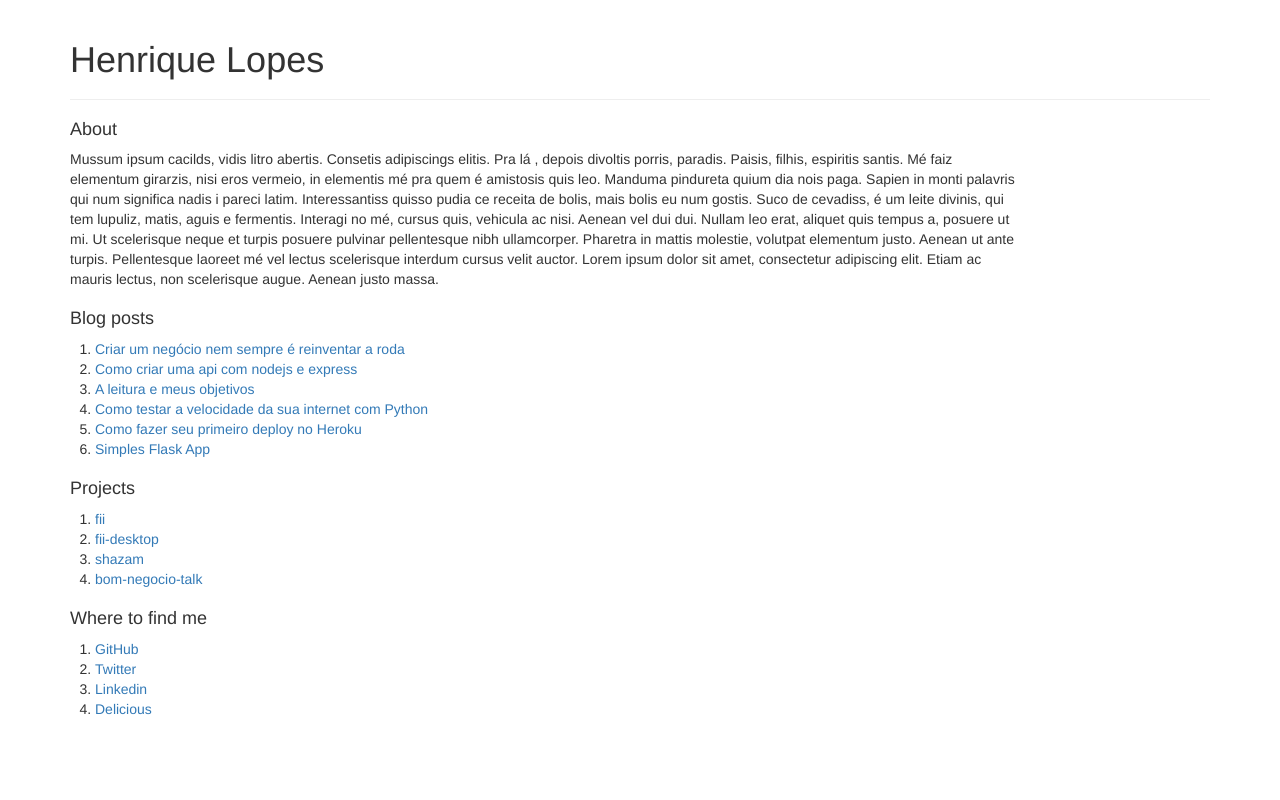
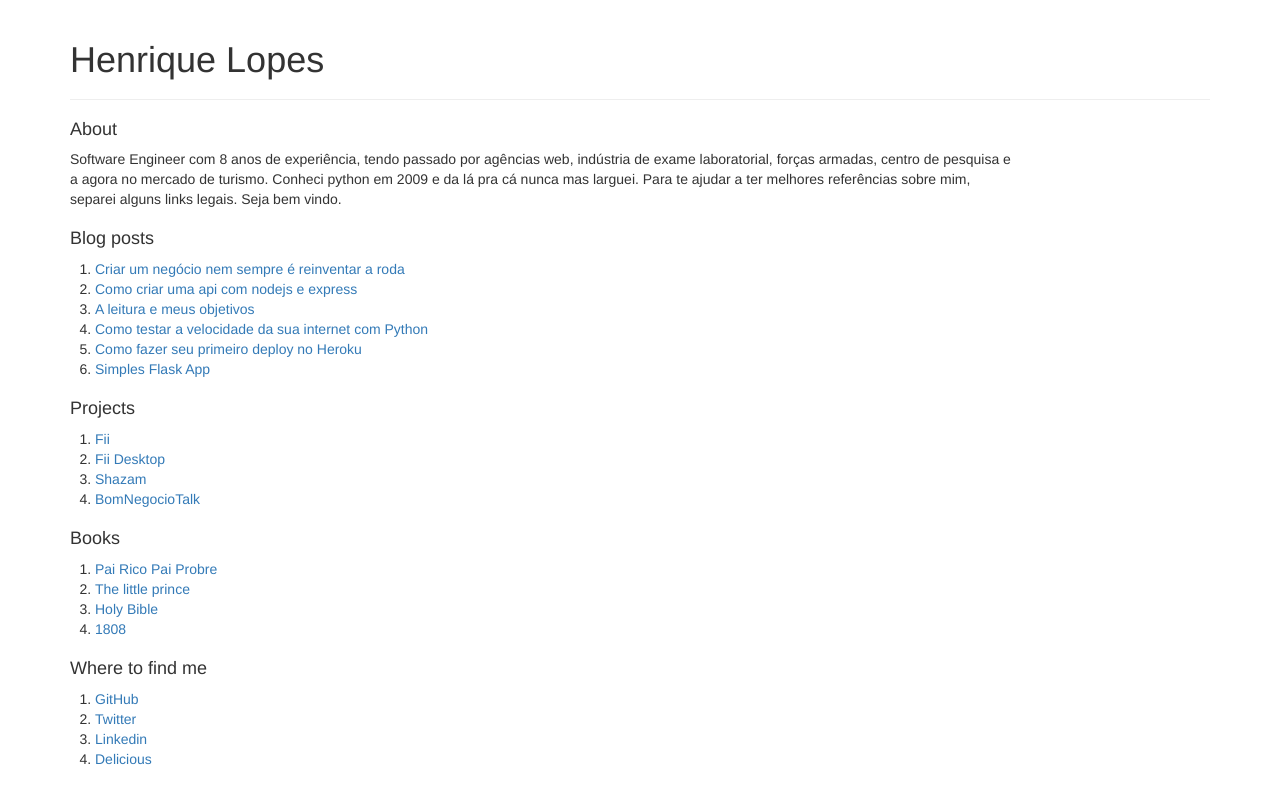
Before and after one commit to riquellopes/rlopes, a Flask app: page / in a window 1280 px wide. Run offline with Flask 2, Linux system fonts and the light colour scheme; some libraries are stand-ins or nearby versions.

Commit message:
add description

```diff
--- a/app.py
+++ b/app.py
@@ -1,12 +1,15 @@
 from flask import Flask, render_template
 from flask_frozen import Freezer
+from flask.ext.cache import Cache
 
 app = Flask(__name__)
 app.config.from_object("config")
 freezer = Freezer(app)
+cache = Cache(app, config={'CACHE_TYPE': 'simple'})
 
 
 @app.route("/")
+@cache.cached(timeout=1800)
 def home():
     """
         Get first page.
--- a/templates/boot-template.html
+++ b/templates/boot-template.html
@@ -6,8 +6,8 @@
     <meta http-equiv="X-UA-Compatible" content="IE=edge">
     <meta name="viewport" content="width=device-width, initial-scale=1">
 	<meta name="google-site-verification" content="fBjh-tuMYs3X78qprGCAy6fY38ish64qYL7Y_c74Q4U" />
-	<meta name="description" content="python, php, developer, rlopes, riquellopes, henrique lopes, flask, nosql, javascript">
-	<meta name="keywords" content="Desenvolvedor carioca e apaixonado pelo que faz.">
+	<meta name="description" content="Software Engineer carioca e apaixonado pelo que faz.">
+	<meta name="keywords" content="python, php, developer, rlopes, riquellopes, henrique lopes, flask, nosql, javascript">
 	<meta name="author" content="Henrique Lopes">
 	<meta name="language" content="pt-BR" />
 	<meta name="robots" content="index,follow" />
@@ -47,31 +47,42 @@
         <h4>About</h4>
         <div class="row">
             <div class="col-sm-10">
-            <p>
-                Mussum ipsum cacilds, vidis litro abertis. Consetis adipiscings elitis. Pra lá , depois divoltis porris, paradis. Paisis, filhis, espiritis santis. Mé faiz elementum girarzis, nisi eros vermeio, in elementis mé pra quem é amistosis quis leo. Manduma pindureta quium dia nois paga. Sapien in monti palavris qui num significa nadis i pareci latim. Interessantiss quisso pudia ce receita de bolis, mais bolis eu num gostis.
-Suco de cevadiss, é um leite divinis, qui tem lupuliz, matis, aguis e fermentis. Interagi no mé, cursus quis, vehicula ac nisi. Aenean vel dui dui. Nullam leo erat, aliquet quis tempus a, posuere ut mi. Ut scelerisque neque et turpis posuere pulvinar pellentesque nibh ullamcorper. Pharetra in mattis molestie, volutpat elementum justo. Aenean ut ante turpis. Pellentesque laoreet mé vel lectus scelerisque interdum cursus velit auctor. Lorem ipsum dolor sit amet, consectetur adipiscing elit. Etiam ac mauris lectus, non scelerisque augue. Aenean justo massa.
-            </p>
+                <p>
+                    Software Engineer com 8 anos de experiência, tendo passado por agências web, indústria de exame laboratorial, forças armadas, centro de pesquisa
+                    e a agora no mercado de turismo. Conheci python em 2009 e da lá pra cá nunca mas larguei. Para te ajudar a ter melhores referências sobre mim,
+                    separei alguns links legais. Seja bem vindo.
+                </p>
             </div>
         </div>
         <h4>Blog posts</h4>
         <div class="row">
             <ol>
-                <li><a href="#">Criar um negócio nem sempre é reinventar a roda</a></li>
-                <li><a href="#">Como criar uma api com nodejs e express</a></li>
-                <li><a href="#">A leitura e meus objetivos</a></li>
-                <li><a href="#">Como testar a velocidade da sua internet com Python</a></li>
-                <li><a href="#">Como fazer seu primeiro deploy no Heroku</a></li>
-                <li><a href="#">Simples Flask App</a></li>
+                <li><a href="http://blog.henriquelopes.com.br/criar-um-negocio-nem-sempre-e-reinventar-a-roda.html" target="_blank">Criar um negócio nem sempre é reinventar a roda</a></li>
+                <li><a href="http://blog.henriquelopes.com.br/como-criar-uma-api-com-node-js-e-express.html" target="_blank">Como criar uma api com nodejs e express</a></li>
+                <li><a href="http://blog.henriquelopes.com.br/a-leitura-e-meus-objetivos.html" target="_blank">A leitura e meus objetivos</a></li>
+                <li><a href="http://blog.henriquelopes.com.br/como-testar-a-velocidade-da-sua-internet-com-python.html" target="_blank">Como testar a velocidade da sua internet com Python</a></li>
+                <li><a href="http://blog.henriquelopes.com.br/como-fazer-seu-primeiro-deploy-no-heroku.html" target="_blank">Como fazer seu primeiro deploy no Heroku</a></li>
+                <li><a href="http://blog.henriquelopes.com.br/simples-flask-app.html" target="_blank">Simples Flask App</a></li>
             </ol>
         </div>
 
         <h4>Projects</h4>
         <div class="row">
             <ol>
-                <li><a href="#">fii</a></li>
-                <li><a href="#">fii-desktop</a></li>
-                <li><a href="#">shazam</a></li>
-                <li><a href="#">bom-negocio-talk</a></li>
+                <li><a href="https://github.com/riquellopes/fii" target="_blank">Fii</a></li>
+                <li><a href="https://github.com/riquellopes/fii-desktop" target="_blank">Fii Desktop</a></li>
+                <li><a href="https://github.com/riquellopes/shazam" target="_blank">Shazam</a></li>
+                <li><a href="https://github.com/riquellopes/bom-negocio-talk" target="_blank">BomNegocioTalk</a></li>
+            </ol>
+        </div>
+
+        <h4>Books</h4>
+        <div class="row">
+            <ol>
+                <li><a href="https://pt.wikipedia.org/wiki/Pai_Rico,_Pai_Pobre" target="_blank">Pai Rico Pai Probre</a></li>
+                <li><a href="https://en.wikipedia.org/wiki/The_Little_Prince" target="_blank">The little prince</a></li>
+                <li><a href="https://www.bibliaonline.com.br/" target="_blank">Holy Bible</a></li>
+                <li><a href="https://pt.wikipedia.org/wiki/1808_(livro)" target="_blank">1808</a></li>
             </ol>
         </div>
 
@@ -83,6 +94,7 @@ Suco de cevadiss, é um leite divinis, qui tem lupuliz, matis, aguis e fermentis
                 {% endfor %}
             </ol>
         </div>
+
     </div>
 </body>
 </html>
```
